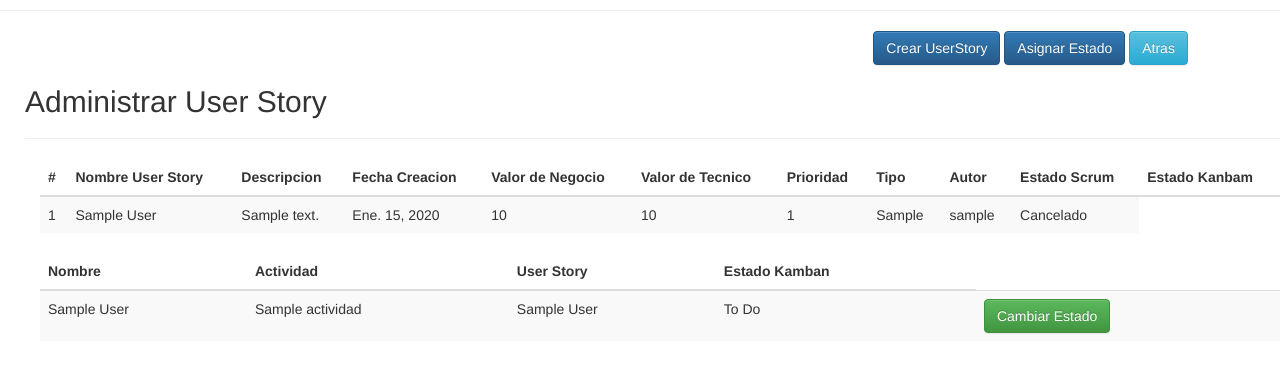
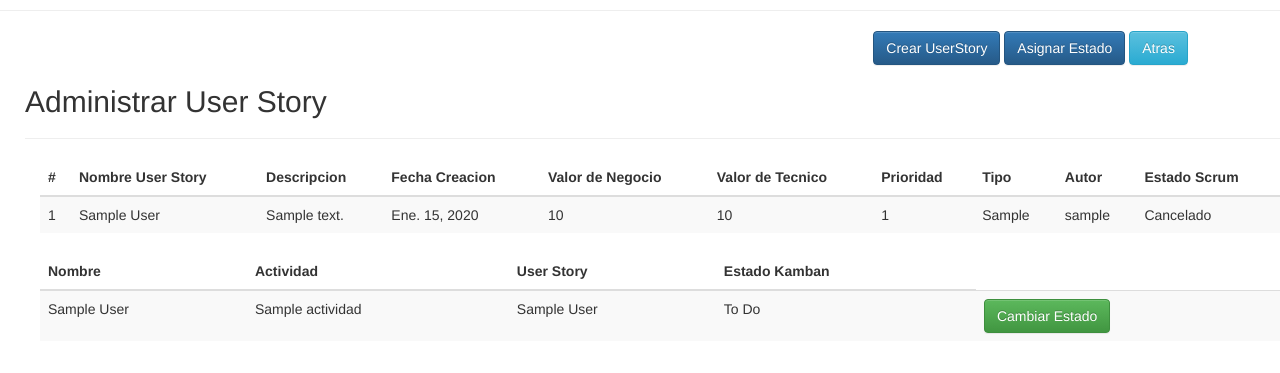
Before and after one commit to miguelAngelOjeda/manejoIncidencias, a Django app: page /userstory/ in a window 1280 px wide. Shown: the part 51-424 px from the top of the page. Run offline with Django 3.2, Linux system fonts and the light colour scheme; tables that the repository leaves empty hold one stand-in row (values such as "Sample post"); some libraries are stand-ins or nearby versions.

Commit message:
Pequeños cambios

```diff
--- a/manejoIncidencias/templates/userstory.html
+++ b/manejoIncidencias/templates/userstory.html
@@ -71,7 +71,6 @@
 				<th>Tipo</th>
 				<th>Autor</th>
 				<th>Estado Scrum</th>
-				<th>Estado Kanbam</th>
 			</tr>
 		  </thead>
 		  <tbody>
```
